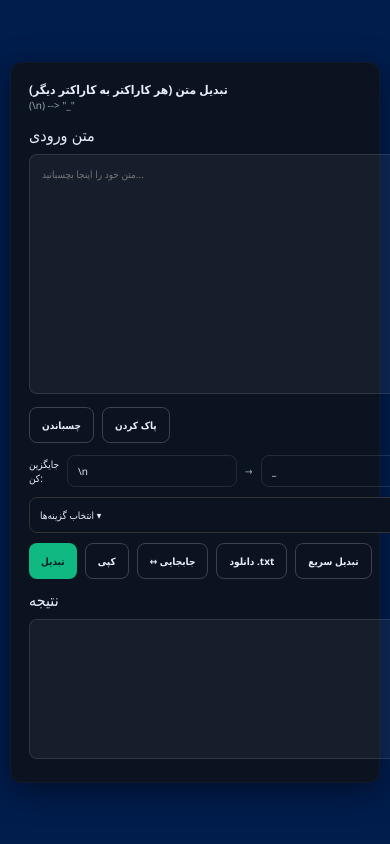
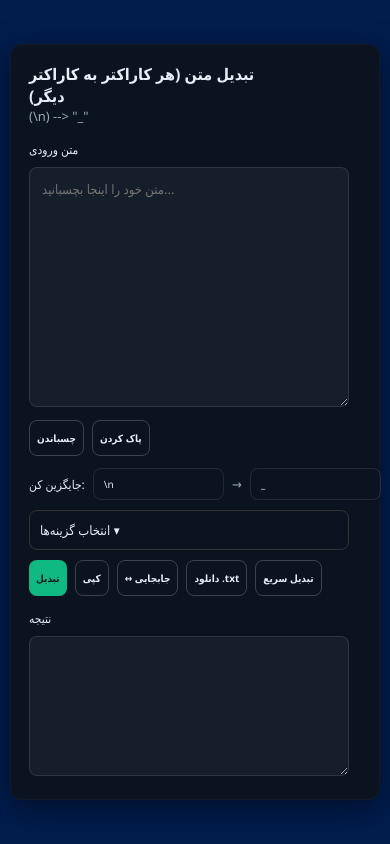
Before and after one commit to AlirezaAsady/alirezaasady.github.io, a plain HTML site: page index.html in a window 390 px wide. Shown: the top 844 px of the page. Drawn offline with Linux system fonts and the light colour scheme.

Commit message:
Update index.html

```diff
--- a/index.html
+++ b/index.html
@@ -10,14 +10,14 @@
     }
     *{box-sizing:border-box;font-family:"Segoe UI",Tahoma,Arial;}
     body{margin:0; min-height:100vh; background:#001d4c; color:var(--text);
-         display:flex; align-items:center; justify-content:center; padding:10px;}
+         display:flex; align-items:center; justify-content:center; padding:10px; max-width: 100%;}
     .wrap{width:100%; max-width:980px; background:#0b1220; border-radius:12px;
           padding:18px; box-shadow:0 8px 30px rgba(2,6,23,0.6);
           border:1px solid rgba(255,255,255,0.03);}
     header{margin-bottom:12px;}
     h1{margin:0;}
-    p.lead{margin:0;color:var(--muted);}
-    .grid{display:grid; grid-template-columns:1fr 1fr; gap:12px; margin-top:12px;}
+    p.lead{margin:0;color:var(--muted);max-width: 100%;}
+    .grid{display:grid; grid-template-columns:1fr 1fr; gap:12px; margin-top:12px; max-width: 100%;}
     textarea{width:100%; height:240px; padding:12px; resize:vertical; min-height:140px;
              background:rgba(255,255,255,0.05); border:1px solid rgba(255,255,255,0.1);
              color:var(--text); border-radius:8px; line-height:1.5; margin-top: 8px;}
@@ -32,11 +32,12 @@
     #outputText{height:120px;}
     /* dropdown */
     .dropdown{position:relative; width:100%;}
-    .dropdown-btn{background:#0b1220; border:1px solid #333; padding:10px; border-radius:8px;
-                  cursor:pointer; user-select:none; display:flex; justify-content:space-between; align-items:center;}
-    .dropdown-list{display:none; position:absolute; top:100%; left:0; right:0; background:#0b1220;
-                   border:1px solid #333; border-radius:8px; margin-top:4px; max-height:160px;
-                   overflow-y:auto; z-index:1000;}
+    .dropdown-btn{background:#0b1220; border:1px solid #333; padding:10px;
+        border-radius:8px; cursor:pointer; user-select:none; display:flex;
+        justify-content:space-between; align-items:center; max-width: 100%;}
+    .dropdown-list{display:none; position:absolute; top:100%; left:0; right:0;
+        background:#0b1220; border:1px solid #333; border-radius:8px;
+        margin-top:4px; max-height:160px; overflow-y:auto; z-index:1000; max-width: 100%;}
     .dropdown.open .dropdown-list{display:block;}
     .dropdown-item{padding:8px 12px; display:flex; align-items:center; gap:8px; cursor:pointer;}
     .dropdown-item input{pointer-events:none;}
@@ -45,15 +46,20 @@
     .lead{font-size:13px;}
     .head1{font-size:18px}
     @media (max-width: 720px) {
-    .wrap {
-        width: 100%;
-        max-width: 720px;}
-    .lead{font-size:10px;}
-    .head1{font-size:12px}
-    button{font-size:10px;}
-    input{font-size:10px;}
-    .dropdown{font-size:10px;}
-    .grid{grid-template-columns: 1fr;}}
+        .grid{grid-template-columns: 1fr;}
+        .wrap{max-width: 100%;}
+        label{font-size:13px}
+        button{font-size:12px;}
+        input{font-size:12px;}}
+    @media (max-width: 480px) {
+        .grid{grid-template-columns: 1fr;}
+        .wrap{max-width: 100%;}
+        .dropdown{font-size:13px; max-width: 78%;}
+        .head1{font-size:16px; max-width: 78%;}
+        label{font-size:12px}
+        button{font-size:10px; padding: 10px 7px;}
+        input{font-size:10px; max-width: 32%;}
+        textarea{max-width: 78%;}}
   </style>
 </head>
 <body>
@@ -66,7 +72,7 @@
     <div class="grid">
         <!-- ورودی -->
         <div>
-            <label for="inputText">متن ورودی</label>
+            <label for="inputText">متن ورودی</label><br>
             <textarea class="lead" id="inputText" placeholder="متن خود را اینجا بچسبانید..."></textarea>
             <div style="display:flex;gap:8px;margin-top:8px;">
             <button id="pasteBtn" class="secondary small">چسباندن</button>
@@ -115,7 +121,7 @@
             </div>
 
             <div>
-                <label for="outputText">نتیجه</label>
+                <label for="outputText">نتیجه</label></Br>
                 <textarea class="lead" id="outputText"></textarea>
             </div>
         </div>
```
